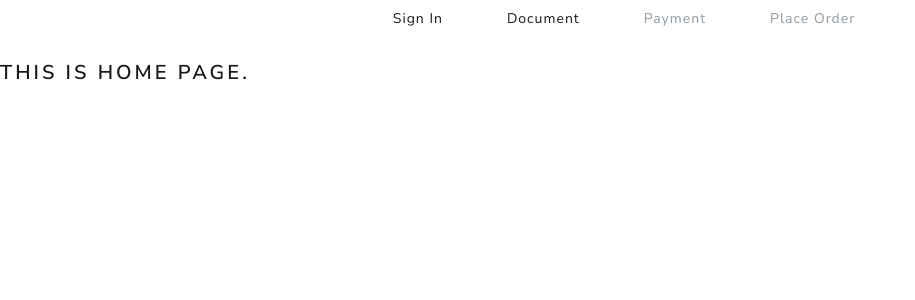
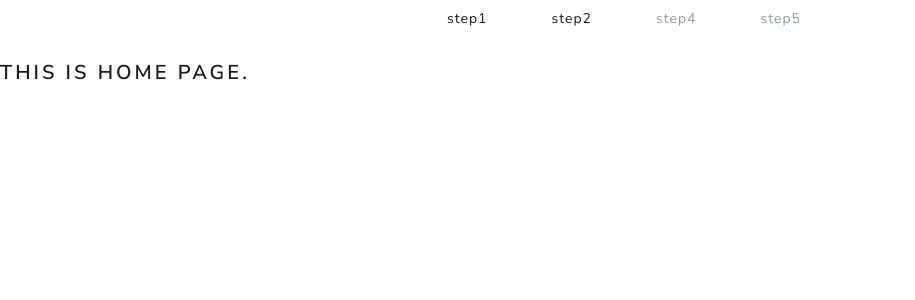
Before and after one commit to HabibiGirum/Document-tracking-system-project, a React (Create React App) app: page /home in a window 1280 px wide. Shown: the top 300 px of the page, without its empty margins (0-915 px from the left). Built offline with nearby package versions, Linux system fonts and the light colour scheme.

Commit message:
Registeration page

```diff
--- a/src/components/CheckoutSteps.js
+++ b/src/components/CheckoutSteps.js
@@ -1,51 +1,51 @@
-import React from 'react'
-import { Nav } from 'react-bootstrap'
-import { LinkContainer } from 'react-router-bootstrap'
+import React from "react";
+import { Nav } from "react-bootstrap";
+import { LinkContainer } from "react-router-bootstrap";
 
 const CheckoutSteps = ({ step1, step2, step3, step4 }) => {
   return (
-    <Nav className='justify-content-center mb-4'>
+    <Nav className="justify-content-center mb-4">
       <Nav.Item>
         {step1 ? (
-          <LinkContainer to='/login'>
-            <Nav.Link>Sign In</Nav.Link>
+          <LinkContainer to="/">
+            <Nav.Link>step1</Nav.Link>
           </LinkContainer>
         ) : (
-          <Nav.Link disabled>Sign In</Nav.Link>
+          <Nav.Link disabled>step1</Nav.Link>
         )}
       </Nav.Item>
 
       <Nav.Item>
         {step2 ? (
-          <LinkContainer to='/shipping'>
-            <Nav.Link>Document</Nav.Link>
+          <LinkContainer to="/">
+            <Nav.Link>step2</Nav.Link>
           </LinkContainer>
         ) : (
-          <Nav.Link disabled>Document</Nav.Link>
+          <Nav.Link disabled>step2</Nav.Link>
         )}
       </Nav.Item>
 
       <Nav.Item>
         {step3 ? (
-          <LinkContainer to='/payment'>
-            <Nav.Link>Payment</Nav.Link>
+          <LinkContainer to="/">
+            <Nav.Link>step3</Nav.Link>
           </LinkContainer>
         ) : (
-          <Nav.Link disabled>Payment</Nav.Link>
+          <Nav.Link disabled>step4</Nav.Link>
         )}
       </Nav.Item>
 
       <Nav.Item>
         {step4 ? (
-          <LinkContainer to='/placeorder'>
-            <Nav.Link>Place Order</Nav.Link>
+          <LinkContainer to="/placeorder">
+            <Nav.Link>step5</Nav.Link>
           </LinkContainer>
         ) : (
-          <Nav.Link disabled>Place Order</Nav.Link>
+          <Nav.Link disabled>step5</Nav.Link>
         )}
       </Nav.Item>
     </Nav>
-  )
-}
+  );
+};
 
-export default CheckoutSteps
+export default CheckoutSteps;
```
